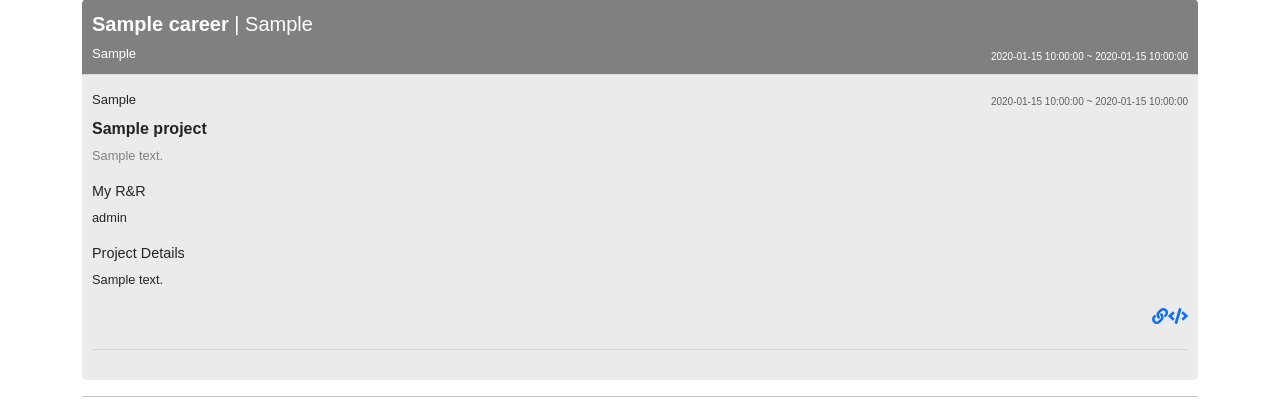
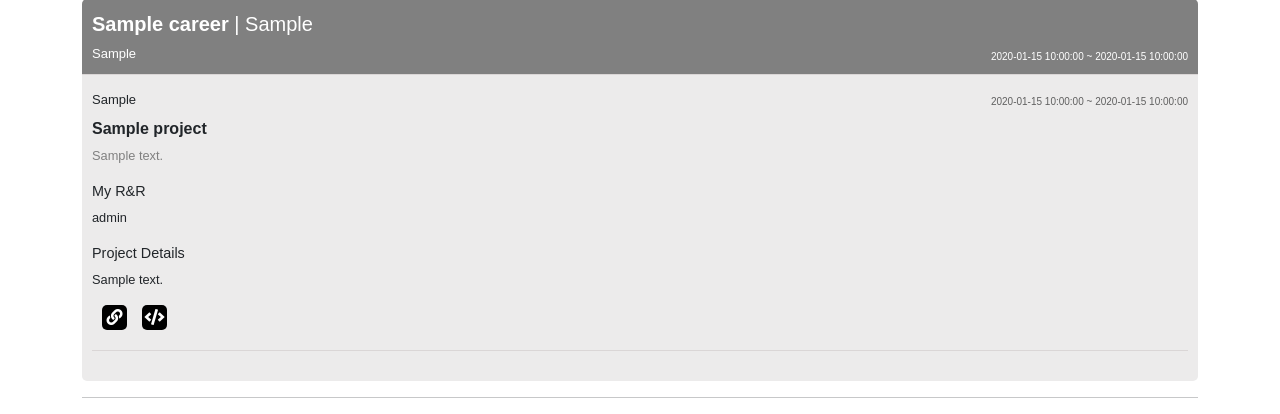
Before and after one commit to comsa33/portfolio-service, a Flask app: template templates/ruo_portfolio.html in a window 1280 px wide. Shown: the part 835-1249 px from the top of the page. Run offline with Flask 3, Linux system fonts and the light colour scheme; the template is opened without the code that fills it: most values are stand-ins (such as "Sample title", 1, 10 or a date in 2020); some web fonts are replaced.

Commit message:
fix: ruo_portfolio css js html

```diff
--- a/static/css/ruo_portfolio.css
+++ b/static/css/ruo_portfolio.css
@@ -243,6 +243,22 @@ ul {
 
 .project-link-container {
     display: flex;
-    justify-content: flex-end;
+    justify-content: flex-start;
     align-items: center;
+    margin-left: 10px;
+    gap: 15px;
 }
+
+#project-link, #code-link {
+    background-color: black;
+    width: 25px;
+    height: 25px;
+    display: flex;
+    justify-content: center;
+    align-items: center;
+    border-radius: 5px;
+}
+
+#project-link a, #code-link a {
+    color: white;
+}
```
